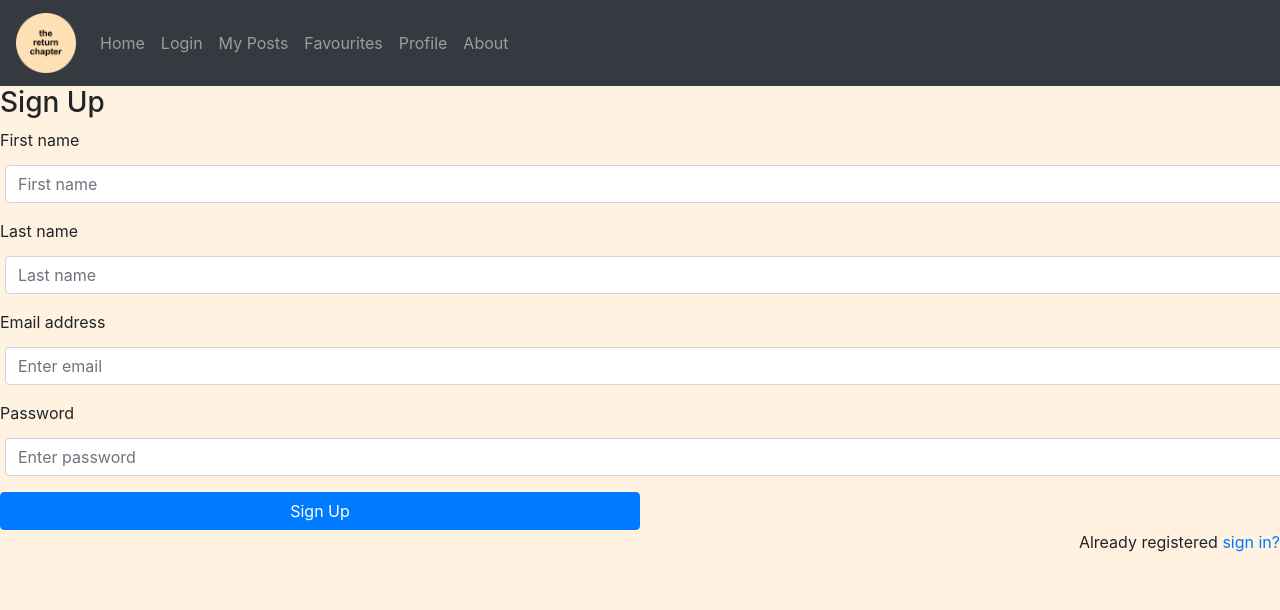
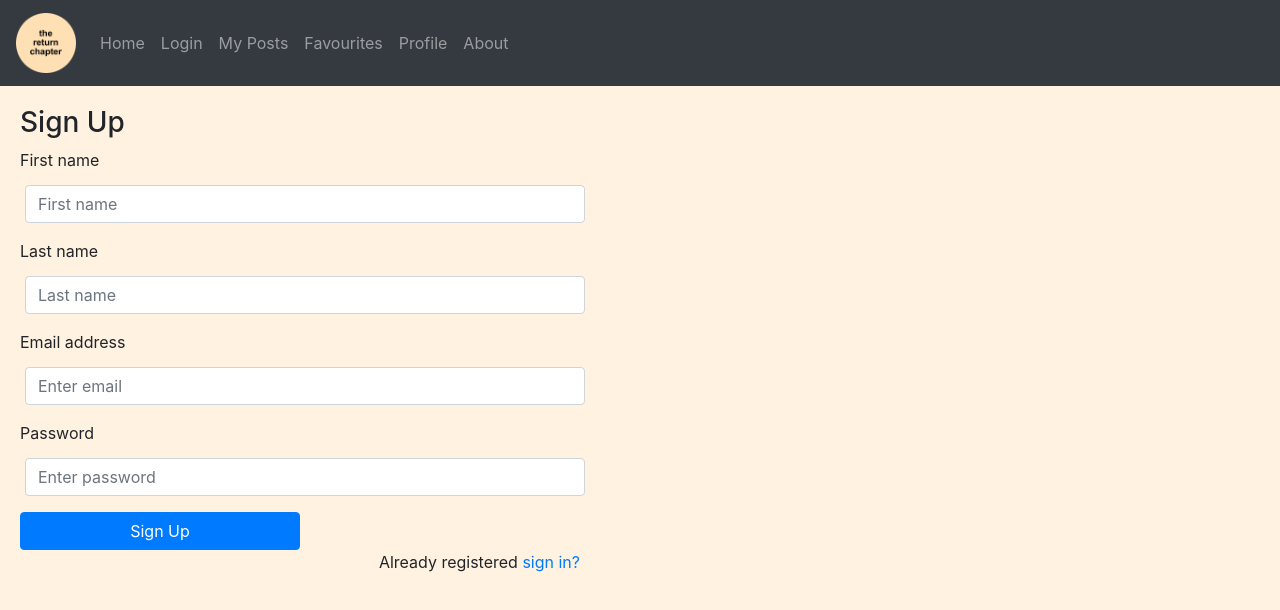
Before and after one commit to muditdahiya/web-react, a React (Create React App) app in the folder react-client/: page /signup in a window 1280 px wide. Shown: the top 610 px of the page. Built offline with nearby package versions, Linux system fonts and the light colour scheme.

Commit message:
beautified

```diff
--- a/react-client/src/App.css
+++ b/react-client/src/App.css
@@ -13,3 +13,9 @@ button {
   padding: 4px;
   font-weight: bold;
 }
+
+.Login,
+.Signup {
+  max-width: 600px;
+  padding: 20px;
+}
--- a/react-client/src/pages/Home.tsx
+++ b/react-client/src/pages/Home.tsx
@@ -4,10 +4,8 @@ import { useEffect, useState } from "react";
 import { v4 as uuidv4 } from "uuid";
 
 const Home = () => {
-  const [posts, setPosts] = useState([{}]);
-
-  useEffect(() => {
-    async function getPosts() {
+  const [posts, setPosts] = useState([]);
+  function getPosts() {
     axios({
       method: "GET",
       withCredentials: true,
@@ -16,21 +14,13 @@ const Home = () => {
       setPosts(res.data);
     });
   }
-
+  useEffect(() => {
     getPosts();
-    console.log("====================================");
-    console.log("rendered");
-    console.log("====================================");
   }, []);
 
   return (
     <div className="Home">
       <h1>the return chapter</h1>
-      <p>
-        Lorem ipsum dolor sit amet consectetur adipisicing elit. Rerum aut odio
-        aperiam sed dolores similique. Inventore qui iure quisquam aut illo
-        reprehenderit dicta cumque non ut repudiandae, ex, accusamus enim.
-      </p>
       <div className="content">
         {posts
           ? posts.map((post) => <Post post={post} key={uuidv4()} />)
--- a/react-client/src/pages/Login.tsx
+++ b/react-client/src/pages/Login.tsx
@@ -18,10 +18,8 @@ const Login = () => {
     setLoginData({ ...loginData, [e.target.name]: e.target.value });
   };
 
-
-
   return (
-      <form onSubmit={onSubmit}>
+    <form className="Login" onSubmit={onSubmit}>
       <h3>Sign In</h3>
 
       <div className="mb-3">
@@ -69,5 +67,5 @@ const Login = () => {
       </p>
     </form>
   );
-  }
+};
 export default Login;
--- a/react-client/src/pages/MyPosts.tsx
+++ b/react-client/src/pages/MyPosts.tsx
@@ -1,5 +1,4 @@
-import DOMPurify from "dompurify";
-import {Button} from "react-bootstrap";
+import { Button } from "react-bootstrap";
 
 const MyPosts = () => {
   return (
--- a/react-client/src/pages/Signup.tsx
+++ b/react-client/src/pages/Signup.tsx
@@ -22,7 +22,7 @@ const Signup = () => {
   };
 
   return (
-    <div>
+    <div className="Signup">
       <form onSubmit={onSubmit}>
         <h3>Sign Up</h3>
 
```
Lines whose indentation alone changed are shown as unchanged.
